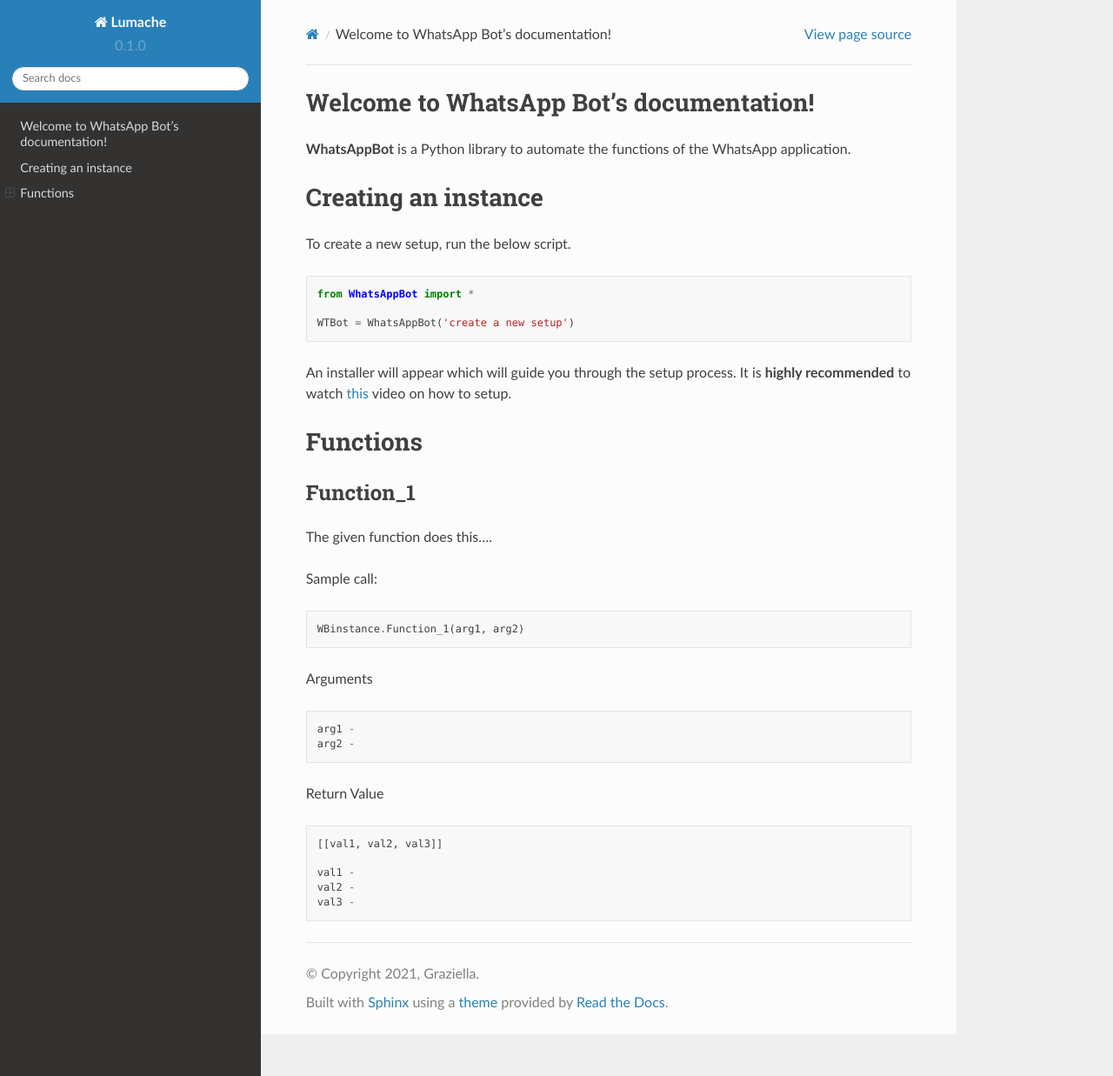
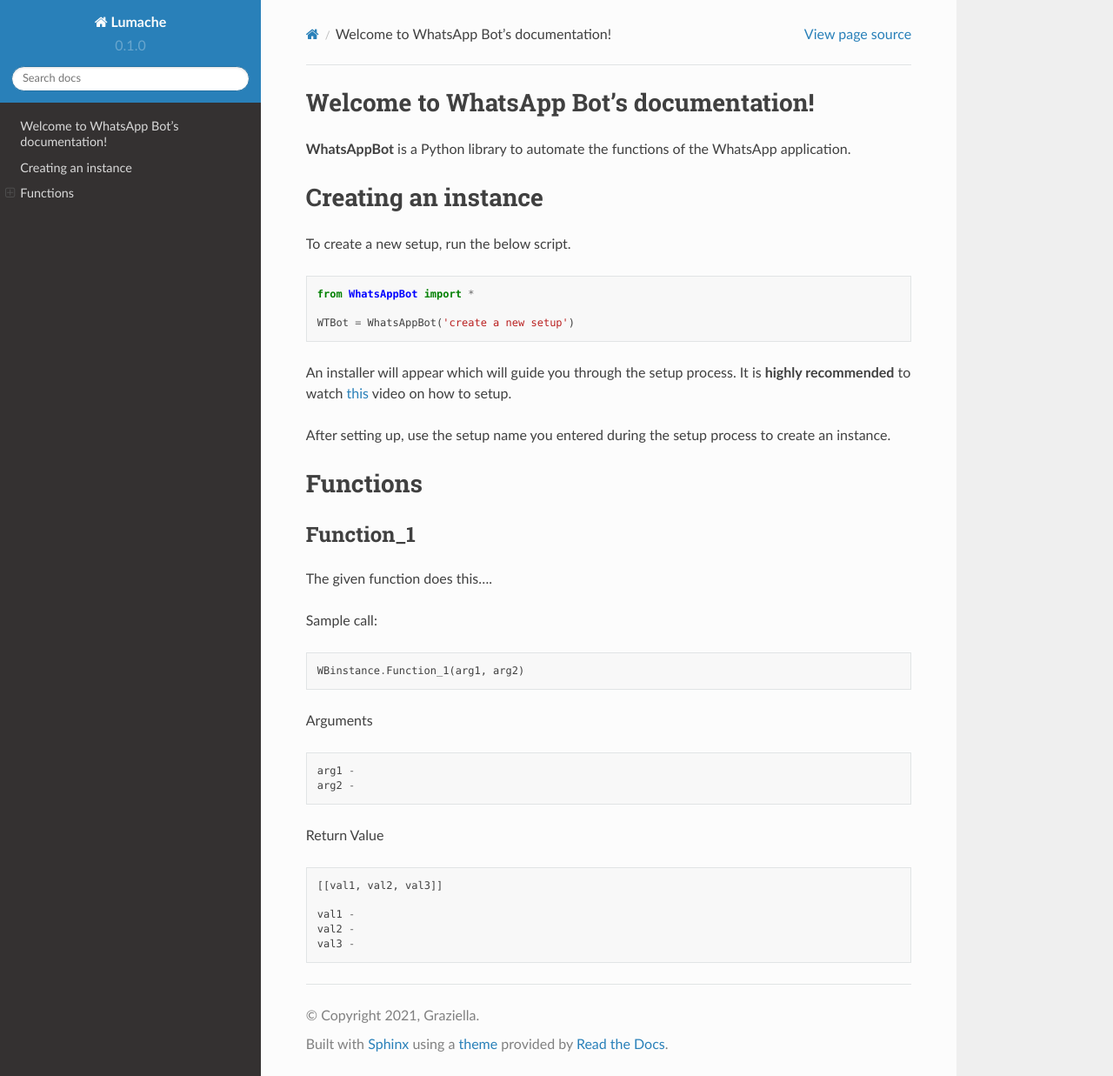
Before and after one commit to ArvindR07/WhatsAppBotDocs, a Sphinx documentation site: the page built from docs/source/index.rst, in a window 1280 px wide and 1237 px high. Shown: the whole window at 87% size. Built offline with Sphinx 7.4.7 and the Read the Docs theme 2.0.0, drawn with Linux system fonts in a browser that asks for light colours.

Commit message:
Update index.rst

```diff
--- a/docs/source/index.rst
+++ b/docs/source/index.rst
@@ -19,7 +19,7 @@
 An installer will appear which will guide you through the setup process.
 It is **highly recommended** to watch `this <https://www.youtube.com/>`_ video on how to setup.
 
-
+After setting up, use the setup name you entered during the setup process to create an instance.
 
 Functions
 =======================
```
